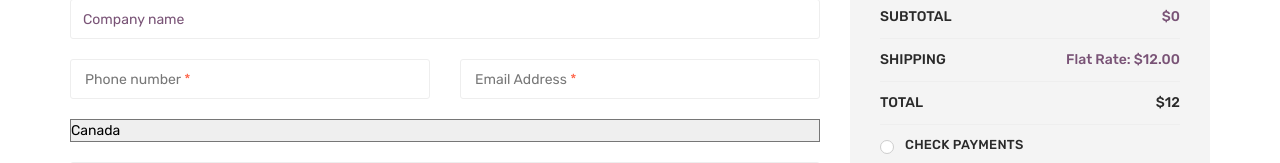
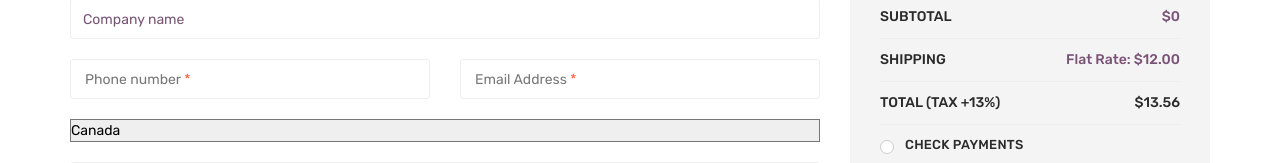
Before and after one commit to billy-hoang-phu-vinh/amazetReact, a React (Create React App) app: page /checkoutf in a window 1280 px wide. Shown: the part 550-713 px from the top of the page. Built offline with nearby package versions, Linux system fonts and the light colour scheme.

Commit message:
fix subtotal tax rate

```diff
--- a/src/CheckoutFurniture.js
+++ b/src/CheckoutFurniture.js
@@ -18,6 +18,7 @@ let subtotal = 0;
     cart.map(item => (
         subtotal+=item.price
     ))
+    let subtotal_tax = ((subtotal+12)*1.13).toFixed(2);
   return (
     <div>
 
@@ -142,8 +143,8 @@ cart.map(item => (
                       </a>
                     </li>
                     <li>
-                      <a >Total
-                    <span>${subtotal+12}</span>
+                      <a >Total (Tax +13%)
+                    <span>${subtotal_tax}</span>
                       </a>
                     </li>
                   </ul>
```
Also changed, not shown: 1 other file (tests, documents, lock files or other folders). Lines whose indentation alone changed are shown as unchanged.
